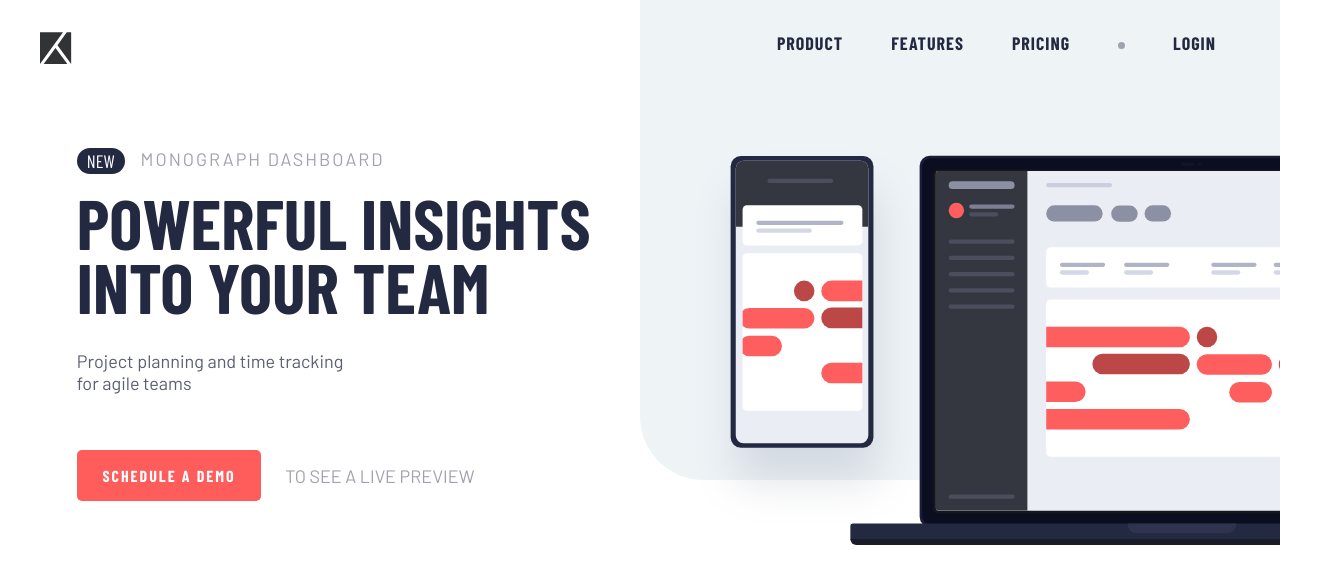
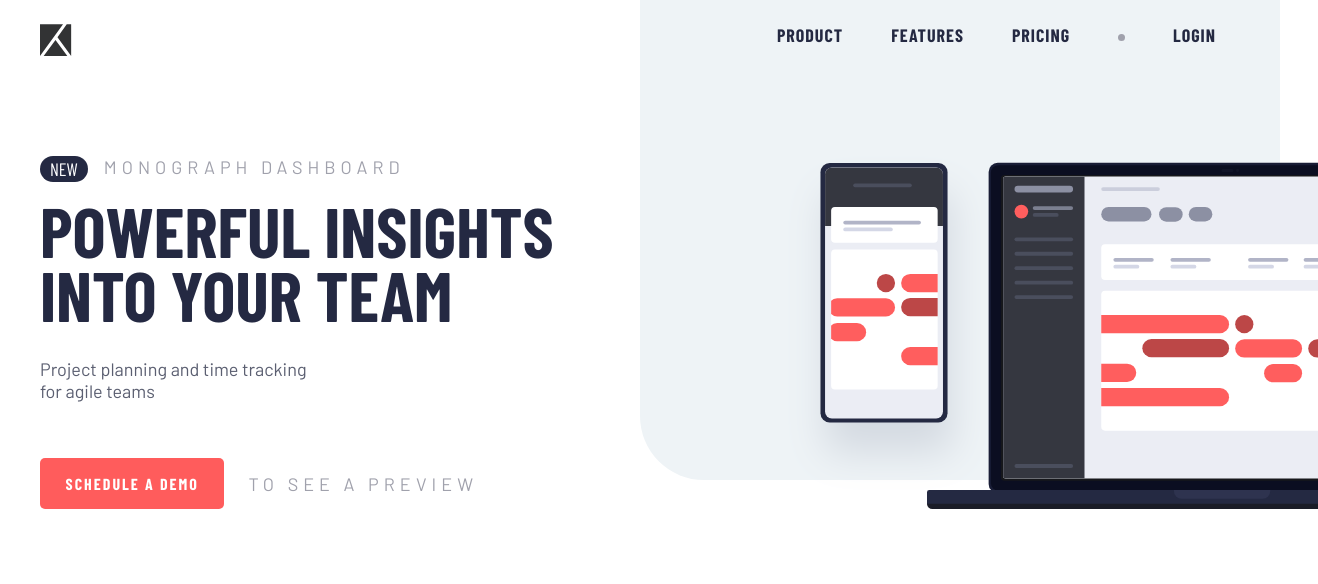
Before and after one commit to abdelilahelhaddad/project-tracking-intro-component, a plain HTML site: page index.html in a window 1280 px wide. Shown: the whole page, 1318 px wide, since content can reach past the window. Drawn offline with nearby package versions, Linux system fonts and the light colour scheme.

Commit message:
:fire: :art: Second Commit Desktop Layout :sparkles: :globe_with_meridians:

```diff
--- a/index.html
+++ b/index.html
@@ -1,13 +1,16 @@
 <!DOCTYPE html>
 <html lang="en">
+
 <head>
   <meta charset="UTF-8">
-  <meta name="viewport" content="width=device-width, initial-scale=1.0"> <!-- displays site properly based on user's device -->
+  <meta name="viewport" content="width=device-width, initial-scale=1.0">
+  <!-- displays site properly based on user's device -->
 
   <link rel="icon" type="image/png" sizes="32x32" href="../project-tracking-intro-component/images/favicon-32x32.png">
   <link rel="stylesheet" href="style.css">
   <title>Frontend Mentor | Project tracking intro component</title>
 </head>
+
 <body>
   <header>
     <!-- NavBAr -->
@@ -21,9 +24,15 @@
           <li><a href="#">Product</a></li>
           <li><a href="#">Features</a></li>
           <li><a href="#">Pricing</a></li>
-          <li><div class="circle"></div></li>
+          <li>
+            <div class="circle"></div>
+          </li>
           <li><a href="#">Login</a></li>
         </ul>
+        <div class="burger">
+          <img class="icon-burger" src="./images/icon-hamburger.svg" alt="">
+          <img class="icon-close" src="./images/icon-close.svg" alt="">
+        </div>
       </nav>
     </div>
     <!-- Content - Illustration -->
@@ -35,14 +44,14 @@
         <p>Project planning and time tracking</br> for agile teams</p>
         <div class="CTA">
           <button>Schedule a demo</button>
-        <p>to see a live preview</p>
+          <p>to see a preview</p>
         </div>
       </div>
       <!-- Illustration -->
       <div class="Illustration">
-      <img src="./images/illustration-devices.svg" alt="">
       </div>
     </main>
   </header>
 </body>
+
 </html>
--- a/style.scss
+++ b/style.scss
@@ -39,17 +39,13 @@ a {
   text-decoration: none;
 }
 
-.container {
-  width: 1200px;
-  max-width: 100%;
-  margin: 0 auto;
-  display: flex;
-}
-
-
 header {
 
   .container {
+    display: flex;
+    margin: 0 auto;
+    max-width: 1200px;
+    width: 100%;
     flex-direction: column;
 
     .shape {
@@ -66,7 +62,11 @@ header {
     .navbar {
       display: flex;
       justify-content: space-between;
-      margin: 2rem 0 5rem 0;
+      margin-top: 1.5rem;
+
+      .burger {
+        display: none;
+      }
 
       .list {
         display: flex;
@@ -89,7 +89,6 @@ header {
             &:hover {
               text-decoration: underline;
             }
-
           }
 
           div {
@@ -106,16 +105,20 @@ header {
 
   .main {
     display: flex;
-    max-width: 100%;
-    margin-left: 6%;
+    margin: 0 auto;
+    max-width: 1200px;
+    width: 100%;
+    padding: 6rem 0;
 
     .content {
+      flex: 1;
+      width: 50%;
 
       .label {
         color: $Grayish-Blue;
         display: flex;
         text-transform: uppercase;
-        letter-spacing: 2px;
+        letter-spacing: 5px;
 
         span {
           padding: 2px 10px;
@@ -145,6 +148,7 @@ header {
       .CTA {
         padding-top: 3.5rem;
         display: flex;
+        align-items: center;
 
         button {
           text-transform: uppercase;
@@ -167,18 +171,15 @@ header {
           color: $Grayish-Blue;
           text-transform: uppercase;
           align-self: center;
+          letter-spacing: 5px;
         }
       }
     }
 
     .Illustration {
-      overflow-x: hidden;
-
-      img {
-        position: relative;
-        width: 135%;
-        right: -1.3rem;
-      }
+      flex: 1;
+      background: url('./images/illustration-devices.svg') no-repeat -53% 100%/cover;
+      transform: translateX(13%);
     }
   }
 }
```
Also changed, not shown: style.css, 1 other file. Lines whose indentation alone changed are shown as unchanged.
